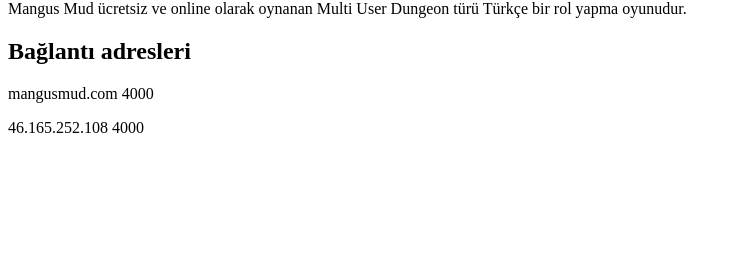
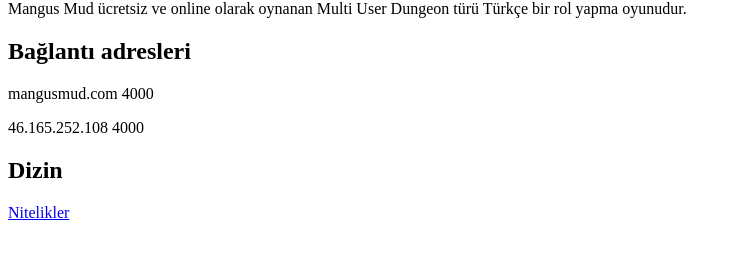
Before and after one commit to ozgyilmaz/mangusdokuman, a plain HTML site: page index.html in a window 1280 px wide. Shown: the part 66-322 px from the top of the page, without its empty margins (0-741 px from the left). Drawn offline with Linux system fonts and the light colour scheme.

Commit message:
Update index.html

```diff
--- a/index.html
+++ b/index.html
@@ -4,3 +4,6 @@
 <h2>Bağlantı adresleri</h2>
 <p>mangusmud.com 4000</p>
 <p>46.165.252.108 4000</p>
+
+<h2>Dizin</h2>
+<p><a href="nitelikler.html">Nitelikler</a></p>
```
